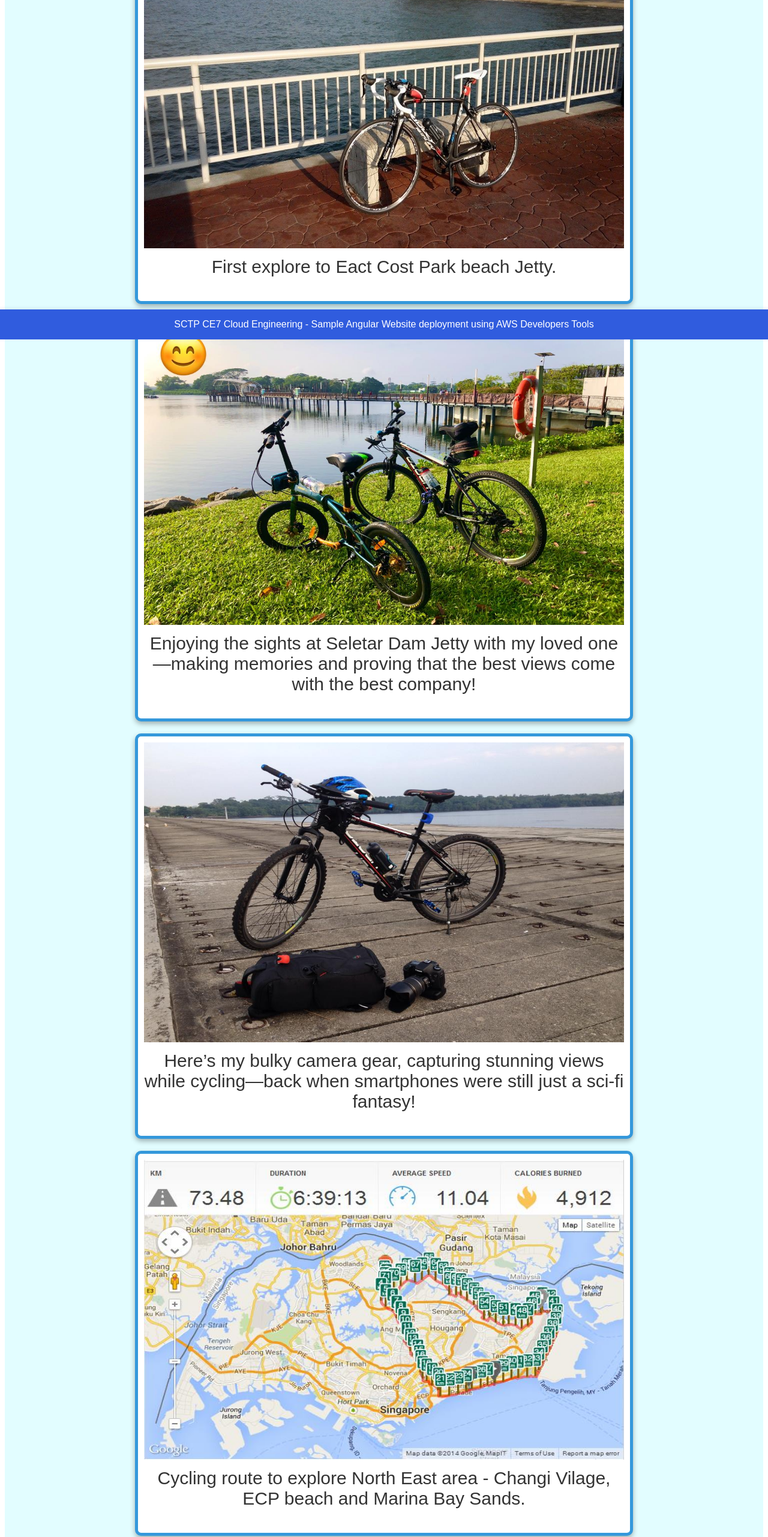
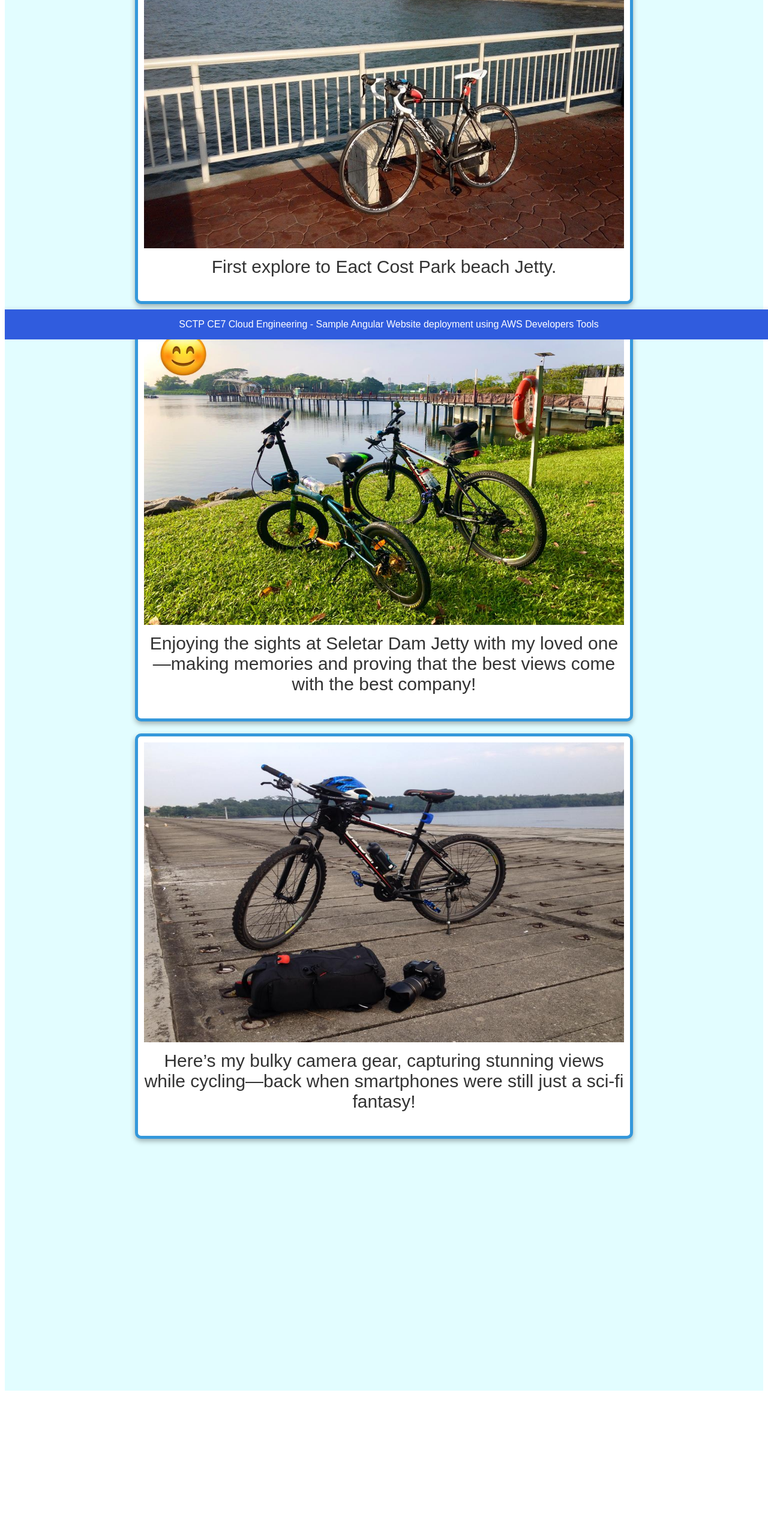
Before and after one commit to tcwong2024/CE7-M2-ST-Angular-Web-Application, an Angular app: page / in a window 1280 px wide. Shown: the part 234-2797 px from the top of the page at 60% size. After the commit the page ends 2561 px from the top, so only its background shows below. Built offline with nearby package versions, Linux system fonts and the light colour scheme.

Commit message:
Modidy cycling-story html.

```diff
--- a/src/app/cycling-story/cycling-story.component.html
+++ b/src/app/cycling-story/cycling-story.component.html
@@ -45,7 +45,7 @@
       </div>
     </div>
 
-    <div class="image-container">
+    <!-- <div class="image-container">
       <div class="images">
         <img
           class="img-size"
@@ -85,11 +85,15 @@
         </p>
       </div>
     </div>
+  </div> -->
+
+    <div class="empty-line"></div>
+
+    <footer class="footer">
+      <p>
+        SCTP CE7 Cloud Engineering - Sample Angular Website deployment using AWS
+        Developers Tools
+      </p>
+    </footer>
   </div>
-  <div class="empty-line"></div>
-
-  <footer class="footer">
-    <p>SCTP CE7 Cloud Engineering - Sample Angular Website deployment using AWS Developers Tools</p>
-
-  </footer>
 </div>
```
